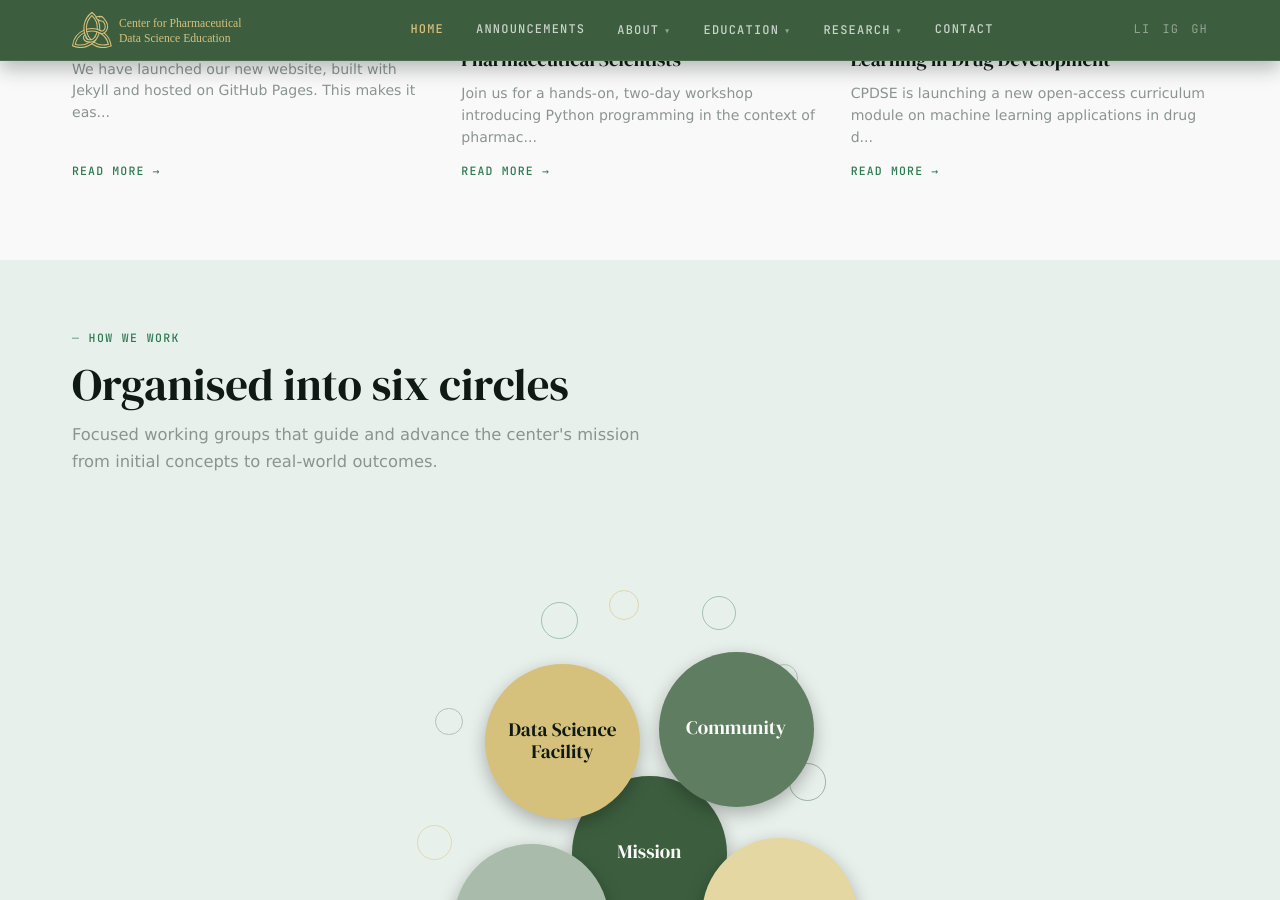
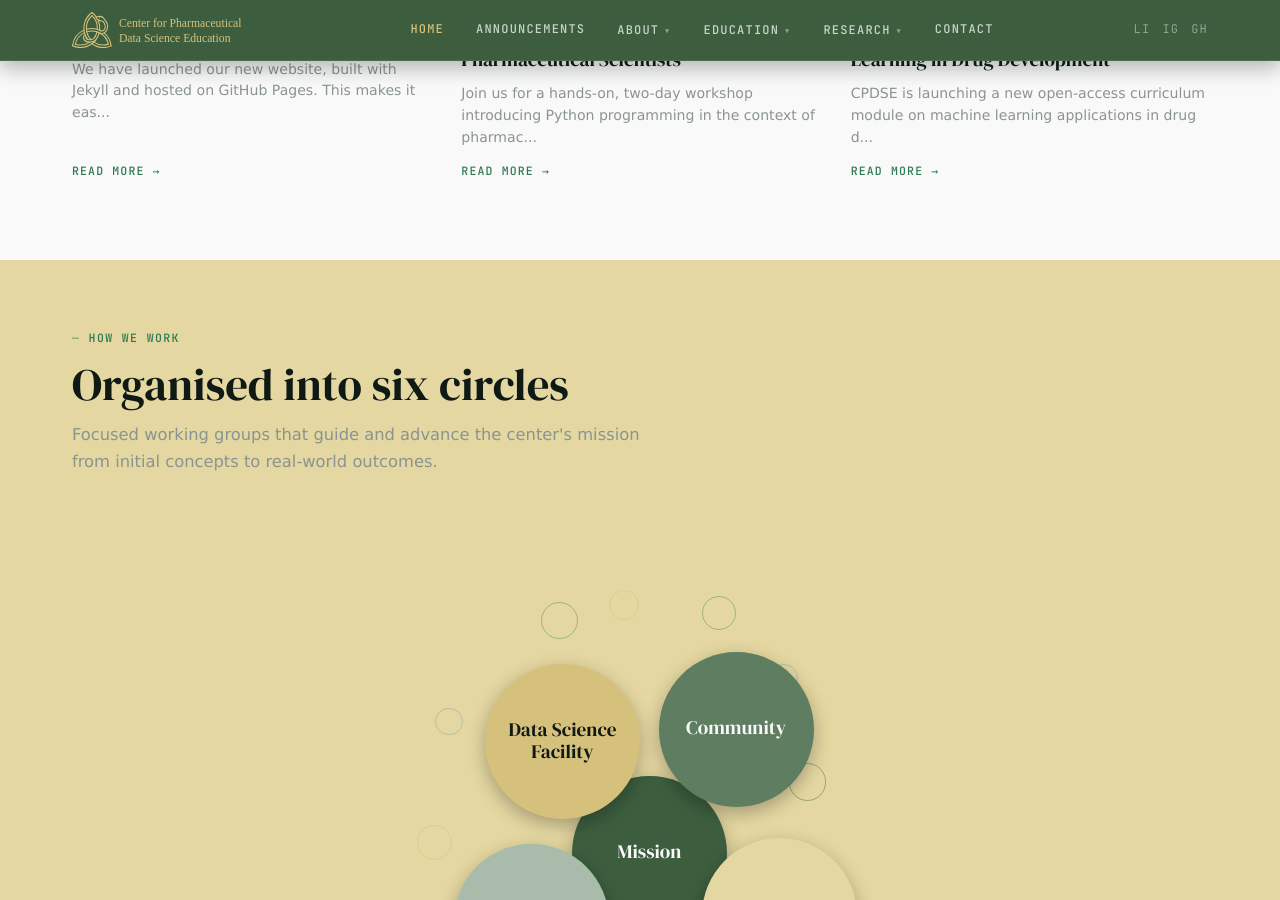
Before and after one commit to CPDSE/PagesCMS, a Jekyll site: the page built from index.md, in a window 1280 px wide and 900 px high, scrolled down 1864 px. Built offline with Jekyll 4.4.1, drawn with Linux system fonts in a browser that asks for light colours.

Commit message:
Update main.css

```diff
--- a/assets/css/main.css
+++ b/assets/css/main.css
@@ -400,7 +400,7 @@ a { color: inherit; }
   color: var(--offwhite);
 }
 .section-circles {
-  background: var(--green-pale);
+  background: #E4D7A1;
   color: var(--ink);
 }
 .section-green {
```
